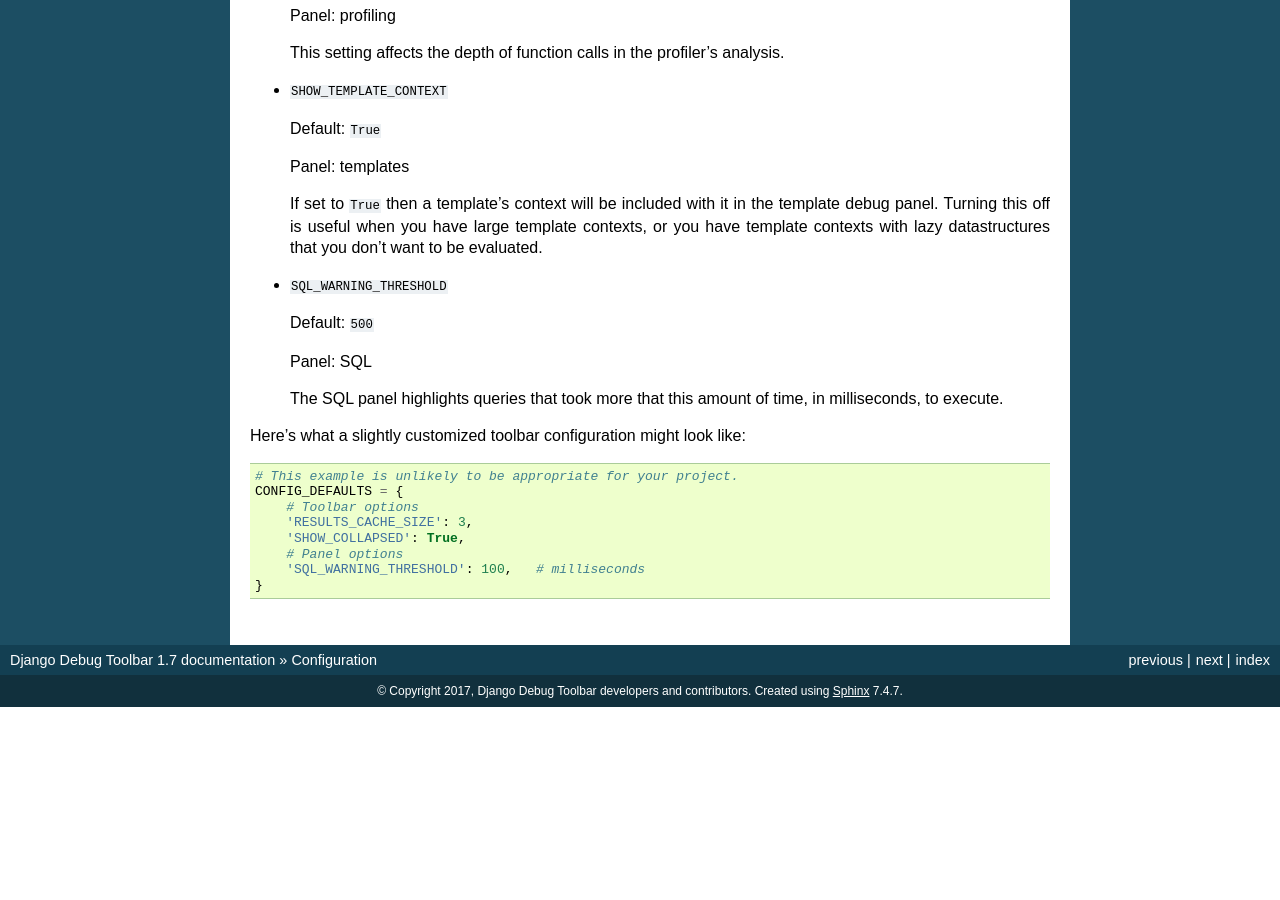
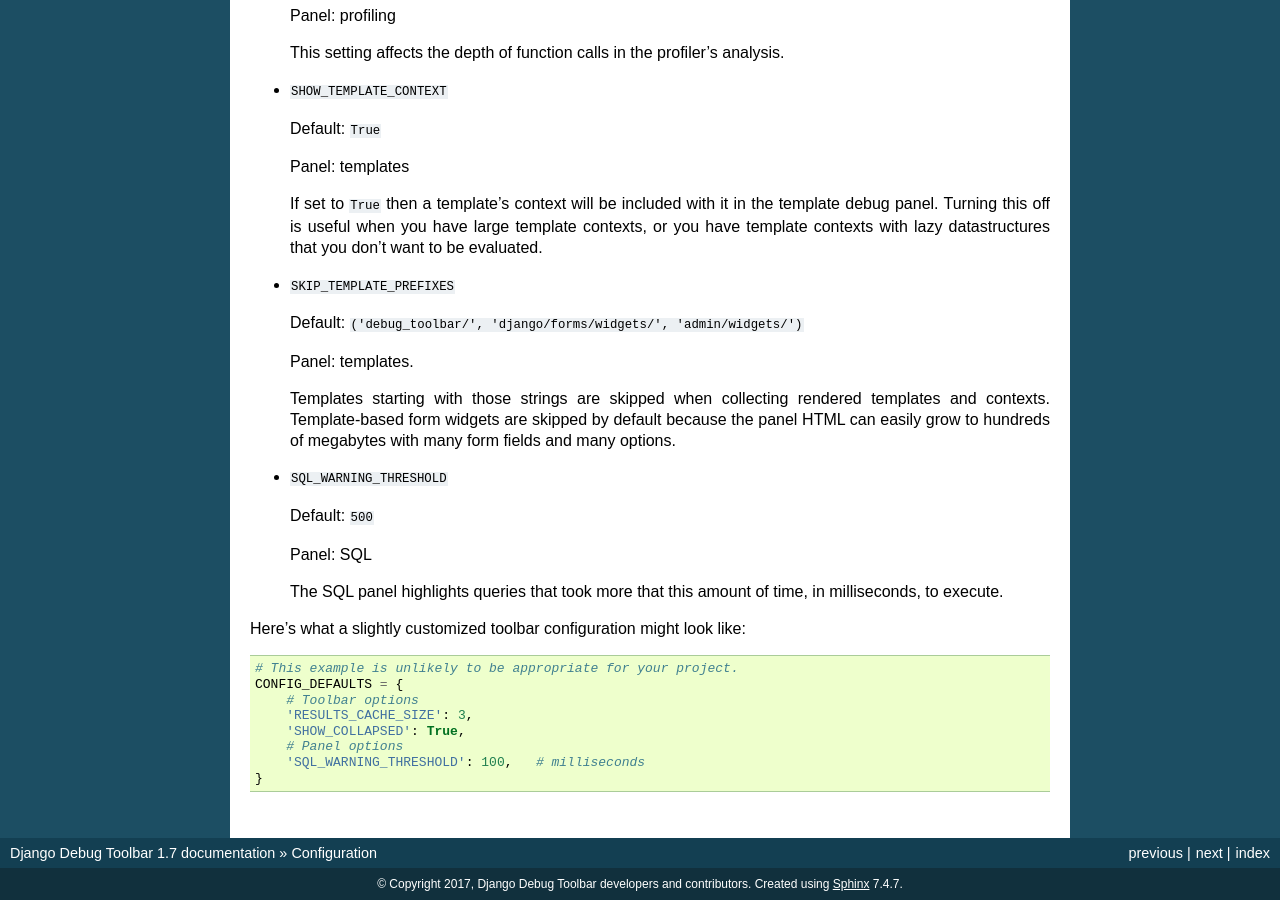
Before and after one commit to jazzband/django-debug-toolbar, a Sphinx documentation site: the page built from docs/configuration.rst, in a window 1280 px wide and 900 px high, scrolled down 2811 px. Built offline with Sphinx 7.4.7, drawn with Linux system fonts in a browser that asks for light colours; before the commit the page ends 3518 px from its top, so only the background shows below that.

Commit message:
Refs #910: Skip template-based widget templates by default

```diff
--- a/docs/configuration.rst
+++ b/docs/configuration.rst
@@ -170,6 +170,17 @@
   template contexts, or you have template contexts with lazy datastructures
   that you don't want to be evaluated.
 
+* ``SKIP_TEMPLATE_PREFIXES``
+
+  Default: ``('debug_toolbar/', 'django/forms/widgets/', 'admin/widgets/')``
+
+  Panel: templates.
+
+  Templates starting with those strings are skipped when collecting
+  rendered templates and contexts. Template-based form widgets are
+  skipped by default because the panel HTML can easily grow to hundreds
+  of megabytes with many form fields and many options.
+
 * ``SQL_WARNING_THRESHOLD``
 
   Default: ``500``
--- a/docs/tips.rst
+++ b/docs/tips.rst
@@ -94,3 +94,6 @@
 
 - ``ENABLE_STACKTRACES`` for the SQL and cache panels,
 - ``SHOW_TEMPLATE_CONTEXT`` for the template panel.
+
+Also, check ``SKIP_TEMPLATE_PREFIXES`` when you're using template-based
+form widgets.
```
Also changed, not shown: 2 other files.
